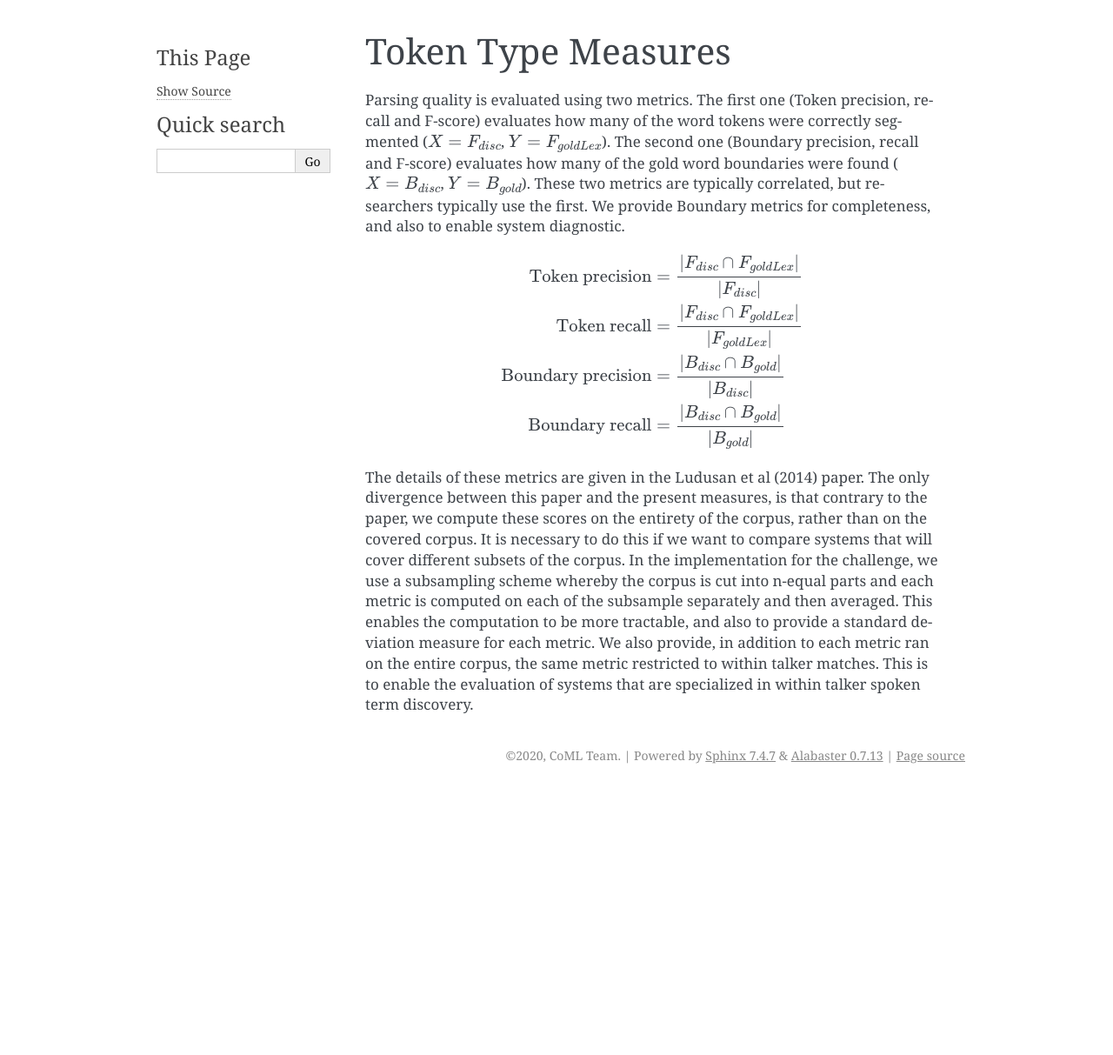
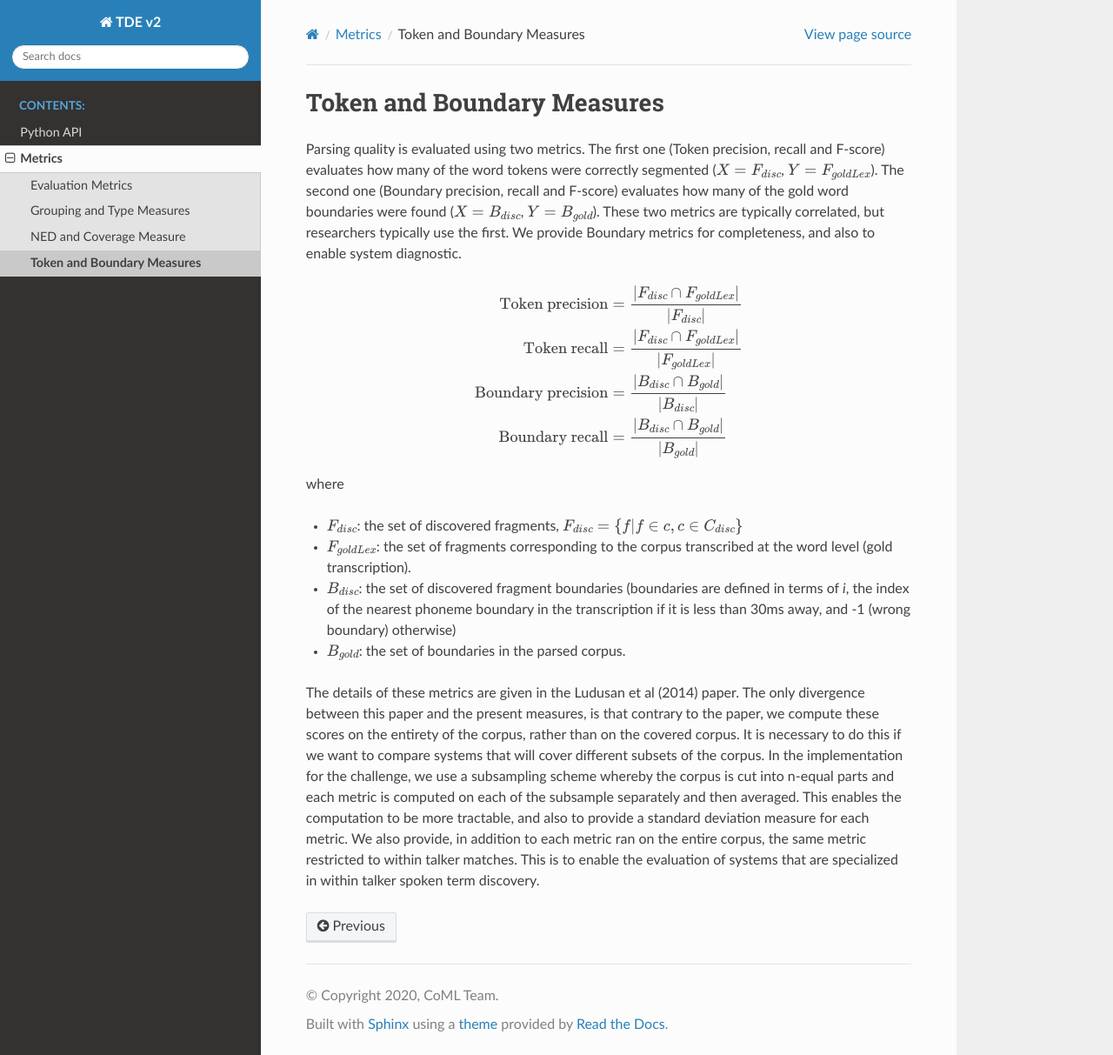
Before and after one commit to bootphon/tdev2, a Sphinx documentation site: the page built from docs/source/measures/token_boundary.rst, in a window 1280 px wide and 1213 px high. Shown: the whole window at 87% size. Built offline with Sphinx 7.4.7 and the Read the Docs theme 2.0.0, drawn with Linux system fonts in a browser that asks for light colours; formulas are drawn with MathJax 3; pages that are not in the unit, such as notebooks, are missing from menus.

Commit message:
add documentation + metric definition (from ZR website)

```diff
--- a/docs/source/conf.py
+++ b/docs/source/conf.py
@@ -37,11 +37,12 @@ extensions = [
     'sphinx.ext.autodoc',
     'sphinx.ext.doctest',
     'sphinx.ext.coverage',
-    'sphinx.ext.imgmath',
     'sphinx.ext.viewcode',
-    'sphinx.ext.napoleon'
+    'sphinx.ext.napoleon',
+    'sphinx.ext.mathjax'
 
 ]
+mathjax_path="https://cdn.mathjax.org/mathjax/latest/MathJax.js?config=TeX-AMS-MML_HTMLorMML"
 
 autodoc_inherit_docstrings = True
 autodoc_default_options = {
@@ -50,6 +51,8 @@ autodoc_default_options = {
     'undoc-members': True,
 }
 
+
+source_suffix= '.rst'
 
 # Add any paths that contain templates here, relative to this directory.
 templates_path = ['_templates']
@@ -65,7 +68,7 @@ exclude_patterns = []
 # The theme to use for HTML and HTML Help pages.  See the documentation for
 # a list of builtin themes.
 #
-html_theme = 'alabaster'
+html_theme = 'sphinx_rtd_theme'
 
 # Add any paths that contain custom static files (such as style sheets) here,
 # relative to this directory. They are copied after the builtin static files,
--- a/docs/source/measures/index.rst
+++ b/docs/source/measures/index.rst
@@ -1,15 +1,12 @@
 .. _python:
 
-Python API
-==========
+Metrics
+=======
 
 .. toctree::
     :maxdepth: 2
 
-    gold_readers
-    disc_readers
-    grouping
-    coverage
-    boundary
-    ned
-    token_type
+    0_evaluation_metrics
+    grouping_type
+    ned_coverage
+    token_boundary
--- a/docs/source/measures/ned.rst
+++ b/docs/source/measures/ned_coverage.rst
@@ -1,7 +1,7 @@
-.. _grouping:
+.. _ned_coverage:
 
-NED Measure
-~~~~~~~~~~~
+NED and Coverage Measure
+~~~~~~~~~~~~~~~~~~~~~~~~
 
 Many spoken term discovery systems incorporate a step whereby
 fragments of speech are realigned and compared. Matching quality
--- a/docs/source/measures/token_type.rst
+++ b/docs/source/measures/token_boundary.rst
@@ -1,7 +1,7 @@
-.. _token_type:
+.. _token_boundary:
 
-Token Type Measures
-~~~~~~~~~~~~~~~~~~~
+Token and Boundary Measures
+~~~~~~~~~~~~~~~~~~~~~~~~~~~
 
 Parsing quality is evaluated using two metrics. The first one (Token
 precision, recall and F-score) evaluates how many of the word tokens
@@ -20,6 +20,18 @@ diagnostic.
    \textrm{Boundary precision} &= \frac{|B_{disc}\cap B_{gold}|}{|B_{disc}|} \\
    \textrm{Boundary recall} &= \frac{|B_{disc}\cap B_{gold}|}{|B_{gold}|}
 
+where
+
+- :math:`F_{disc}`: the set of discovered fragments,
+  :math:`F_{disc} = \{ f | f \in c , c \in C_{disc} \}`
+- :math:`F_{goldLex}`: the set of fragments corresponding to the
+  corpus transcribed at the word level (gold transcription).
+- :math:`B_{disc}`: the set of discovered fragment boundaries
+  (boundaries are defined in terms of *i*, the index of the nearest
+  phoneme boundary in the transcription if it is less than 30ms away,
+  and -1 (wrong boundary) otherwise)
+- :math:`B_{gold}`: the set of boundaries in the parsed corpus.
+
 The details of these metrics are given in the Ludusan et al (2014)
 paper. The only divergence between this paper and the present
 measures, is that contrary to the paper, we compute these scores on
```
Also changed, not shown: docs/source/index.rst (+2 -11 lines), docs/source/measures/0_evaluation_metrics.rst (added, +32 -0 lines), docs/source/measures/boundary.rst (deleted, +0 -24 lines), docs/source/measures/coverage.rst (deleted, +0 -46 lines), docs/source/measures/grouping_type.rst (renamed from docs/source/measures/grouping.rst, +10 -3 lines), docs/source/_static/term_discovery.png (added), 1 other file.
